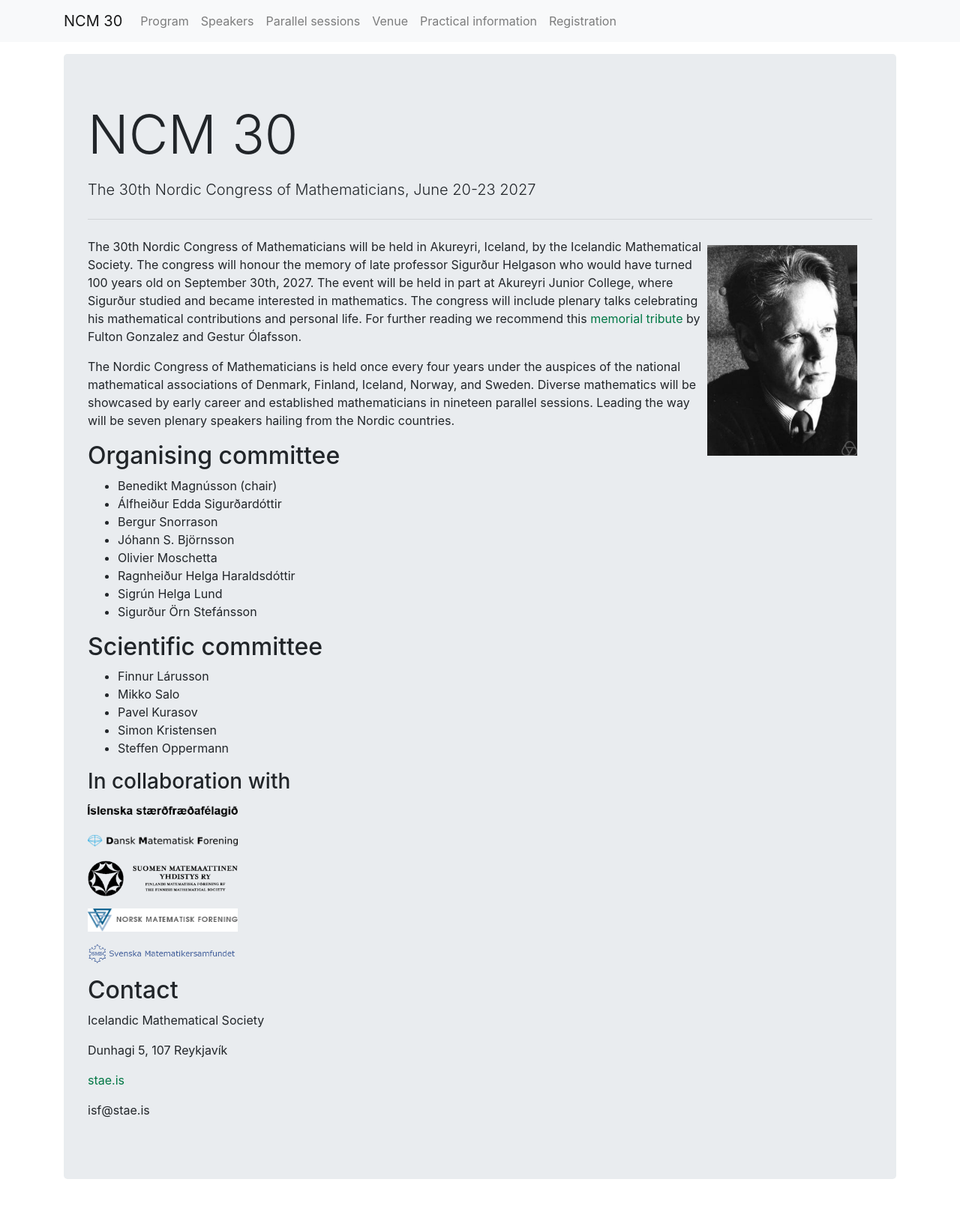
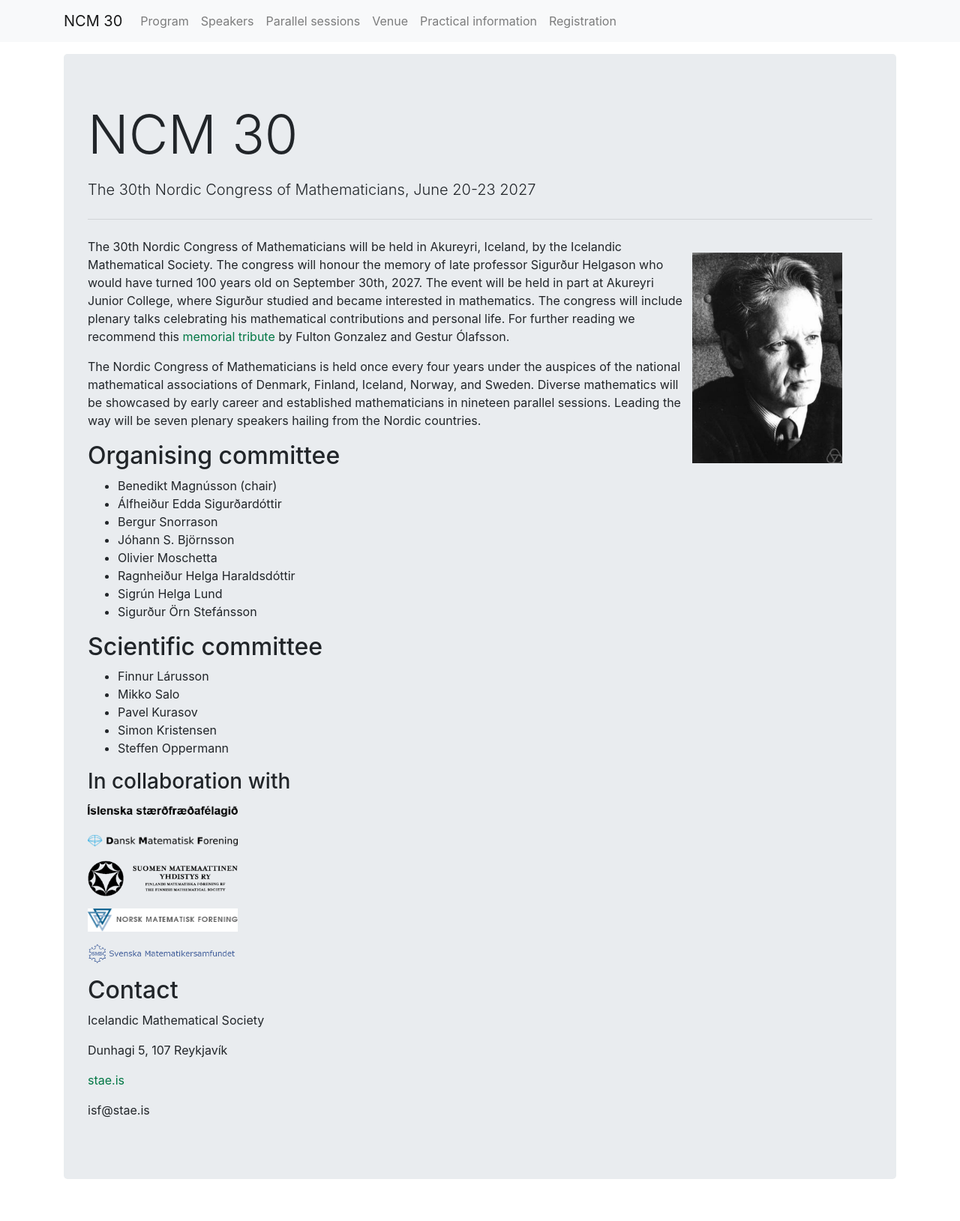
Before and after one commit to IslenskaStaerdfraedafelagid/ncm30-website, a Jekyll site: the page built from index.md, in a window 1280 px wide. Shown: the whole page at 75% size. Built offline with Jekyll 4.4.1, drawn with Linux system fonts in a browser that asks for light colours.

Commit message:
Ég gefst upp.

```diff
--- a/index.md
+++ b/index.md
@@ -3,7 +3,7 @@ layout: home
 header:
     img: "Sigurdur_Helgason.jpeg"
 ---
-![MA]({{ '/assets/images/Sigurdur_Helgason.jpeg' | relative_url }}){: width="200" style="float: right; margin: 10px 20px 10px 0; max-width: 100%; height: auto; display: block;" }
+![MA]({{ '/assets/images/Sigurdur_Helgason.jpeg' | relative_url }}){: width="200" style="float: right; margin: 20px 40px 20px 0; max-width: 100%; height: auto; display: block;" }
 The 30th Nordic Congress of Mathematicians will be held in Akureyri, Iceland, by the Icelandic Mathematical Society. The congress will honour the memory of late professor Sigurður Helgason who would have turned 100 years old on September 30th, 2027.  The event will be held in part at Akureyri Junior College, where Sigurður studied and became interested in mathematics. The congress will include plenary talks celebrating his mathematical contributions and personal life. For further reading we recommend this <a href="https://www.ams.org/notices/202410/rnoti-p1349.pdf"> memorial tribute </a> by Fulton Gonzalez and Gestur Ólafsson.
 
 The Nordic Congress of Mathematicians is held once every four years under the auspices of the national mathematical associations of Denmark, Finland, Iceland, Norway, and Sweden.
```
